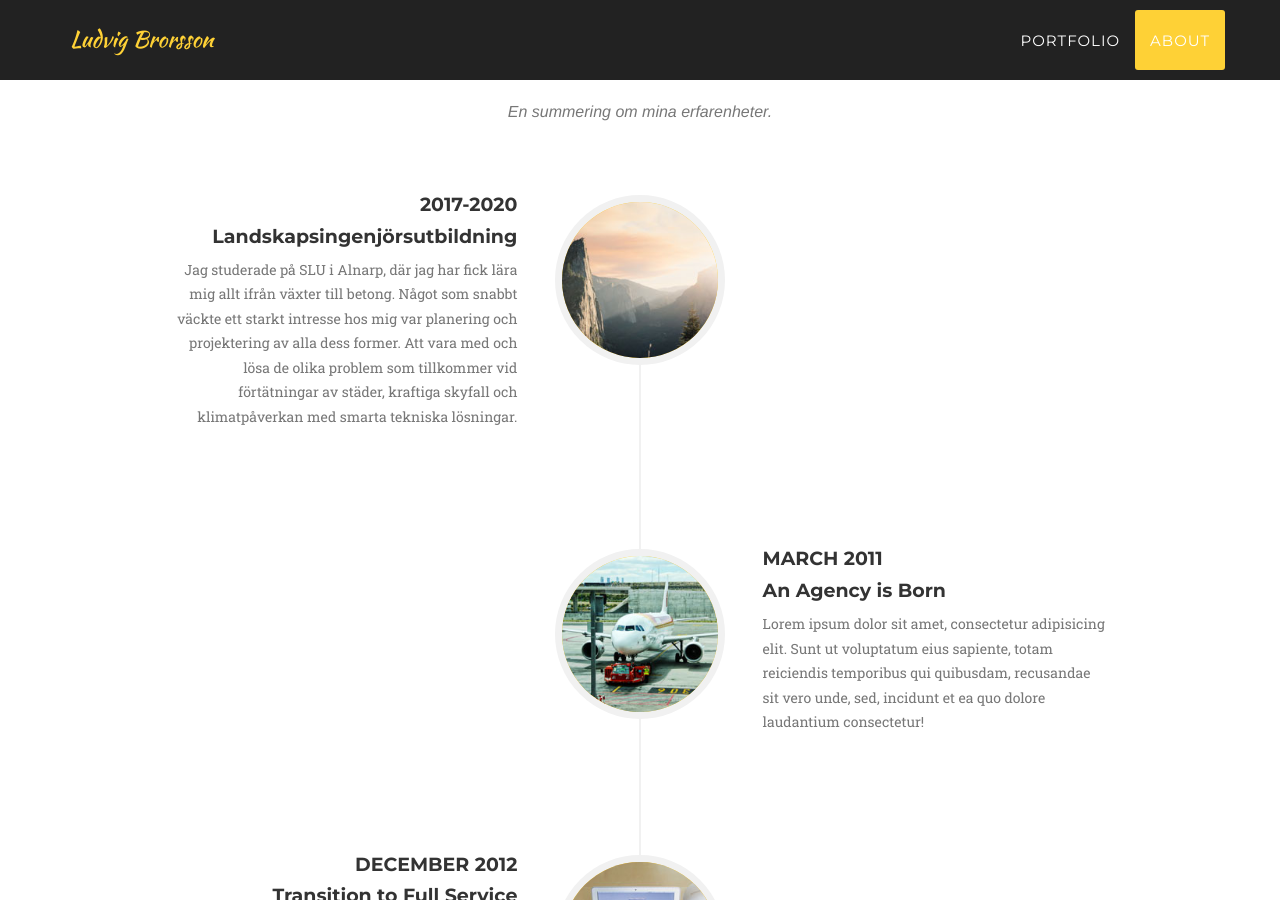
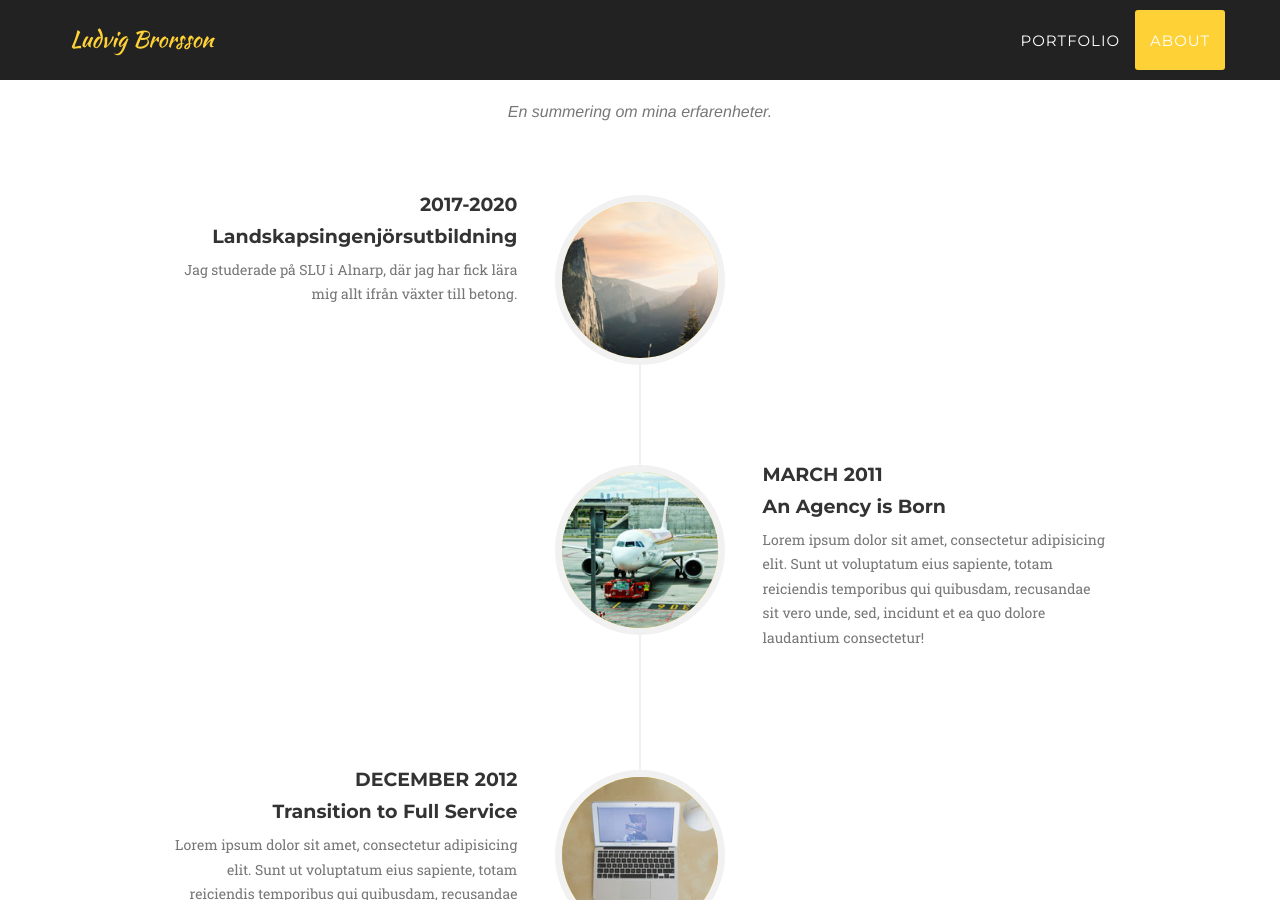
Before and after one commit to brorssonludvig/brorssonludvig.github.io, a Jekyll site: the page built from index.html, in a window 1280 px wide and 900 px high, scrolled down 2038 px. Built offline with Jekyll 4.4.1, drawn with Linux system fonts in a browser that asks for light colours; some web fonts are replaced.

Commit message:
Update about.html

```diff
--- a/_includes/about.html
+++ b/_includes/about.html
@@ -20,7 +20,7 @@
                                     <h4 class="subheading">Landskapsingenjörsutbildning</h4>
                                 </div>
                                 <div class="timeline-body">
-                                    <p class="text-muted">Jag studerade på SLU i Alnarp, där jag har fick lära mig allt ifrån växter till betong. Något som snabbt väckte ett starkt intresse hos mig var planering och projektering av alla dess former. Att vara med och lösa de olika problem som tillkommer vid förtätningar av städer, kraftiga skyfall och klimatpåverkan med smarta tekniska lösningar.</p>
+                                    <p class="text-muted">Jag studerade på SLU i Alnarp, där jag har fick lära mig allt ifrån växter till betong.</p>
                                 </div>
                             </div>
                         </li>
```
